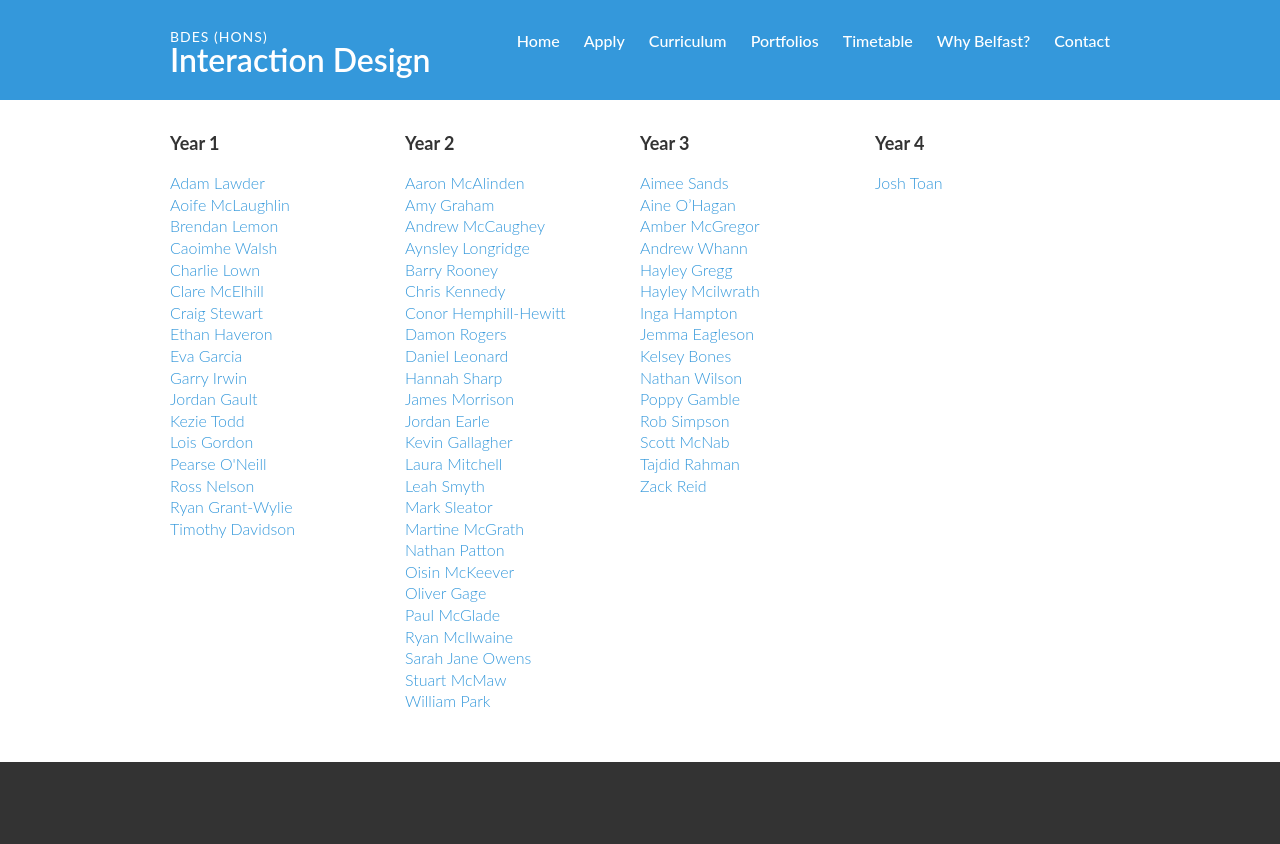
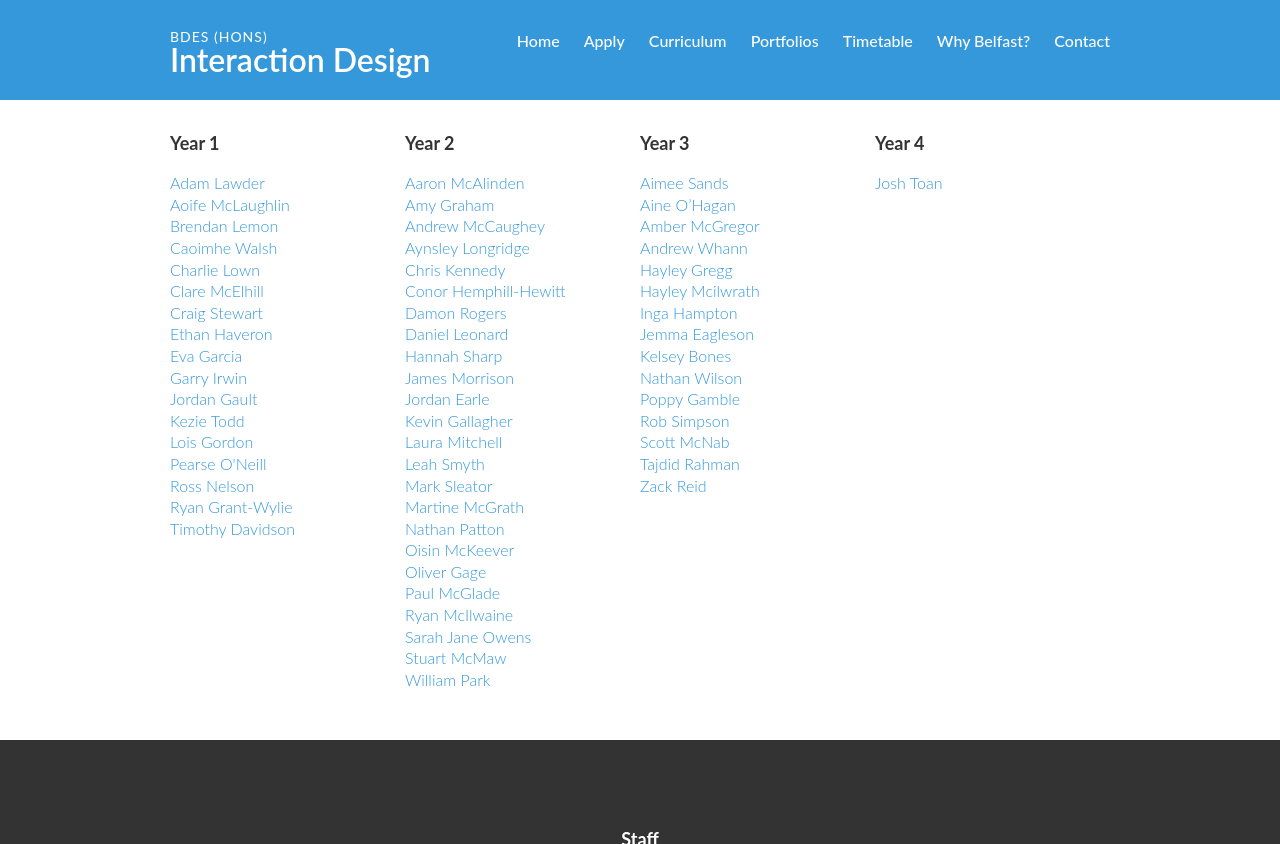
Before and after one commit to ixdbelfast/ixdbelfast.github.io, a Jekyll site: the page built from portfolios.html, in a window 1280 px wide and 900 px high, scrolled down 521 px, cut to the strip 0-844 px from the top of the window. Built offline with Jekyll 4.4.1, drawn with Linux system fonts in a browser that asks for light colours.

Commit message:
Removing link

```diff
--- a/_data/yeargroup.yml
+++ b/_data/yeargroup.yml
@@ -71,8 +71,6 @@
       url: "http://nathan-patton.tumblr.com"
     - name: "Damon Rogers"
       url: "http://rodgersdamon.tumblr.com"
-    - name: "Barry Rooney"
-      url: "http://fandango-creative.tumblr.com"
     - name: "Hannah Sharp"
       url: "http://hannahsharpblog.tumblr.com"
     - name: "Mark Sleator"
```
Also changed, not shown: 1 other file.
